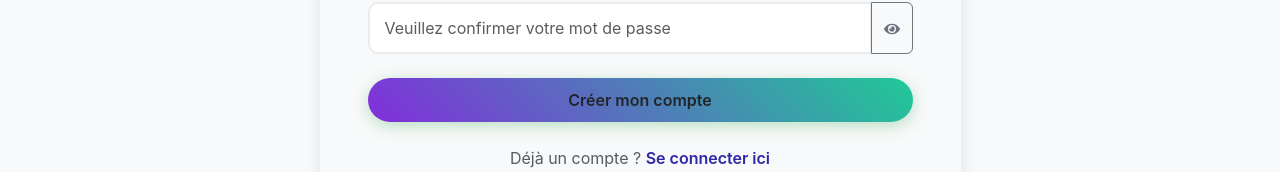
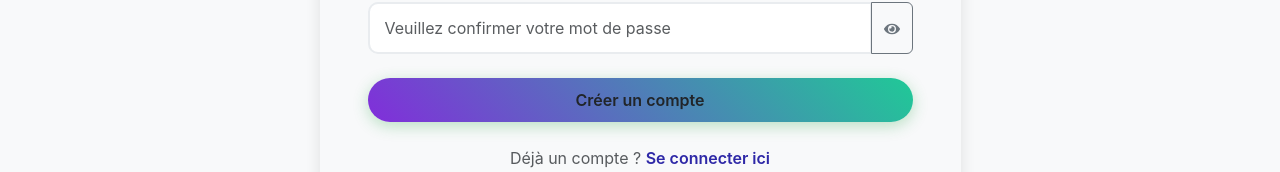
Before and after one commit to Ndeye2003/magal_touba_react, a React (Create React App) app: page /register in a window 1280 px wide. Shown: the part 760-932 px from the top of the page. Built offline with nearby package versions, Linux system fonts and the light colour scheme.

Commit message:
Update Register.js

```diff
--- a/src/pages/Register.js
+++ b/src/pages/Register.js
@@ -485,7 +485,7 @@ const Register = () => {
                     Inscription en cours...
                   </>
                 ) : (
-                  'Créer mon compte'
+                  'Créer un compte'
                 )}
               </button>
             </form>
```
